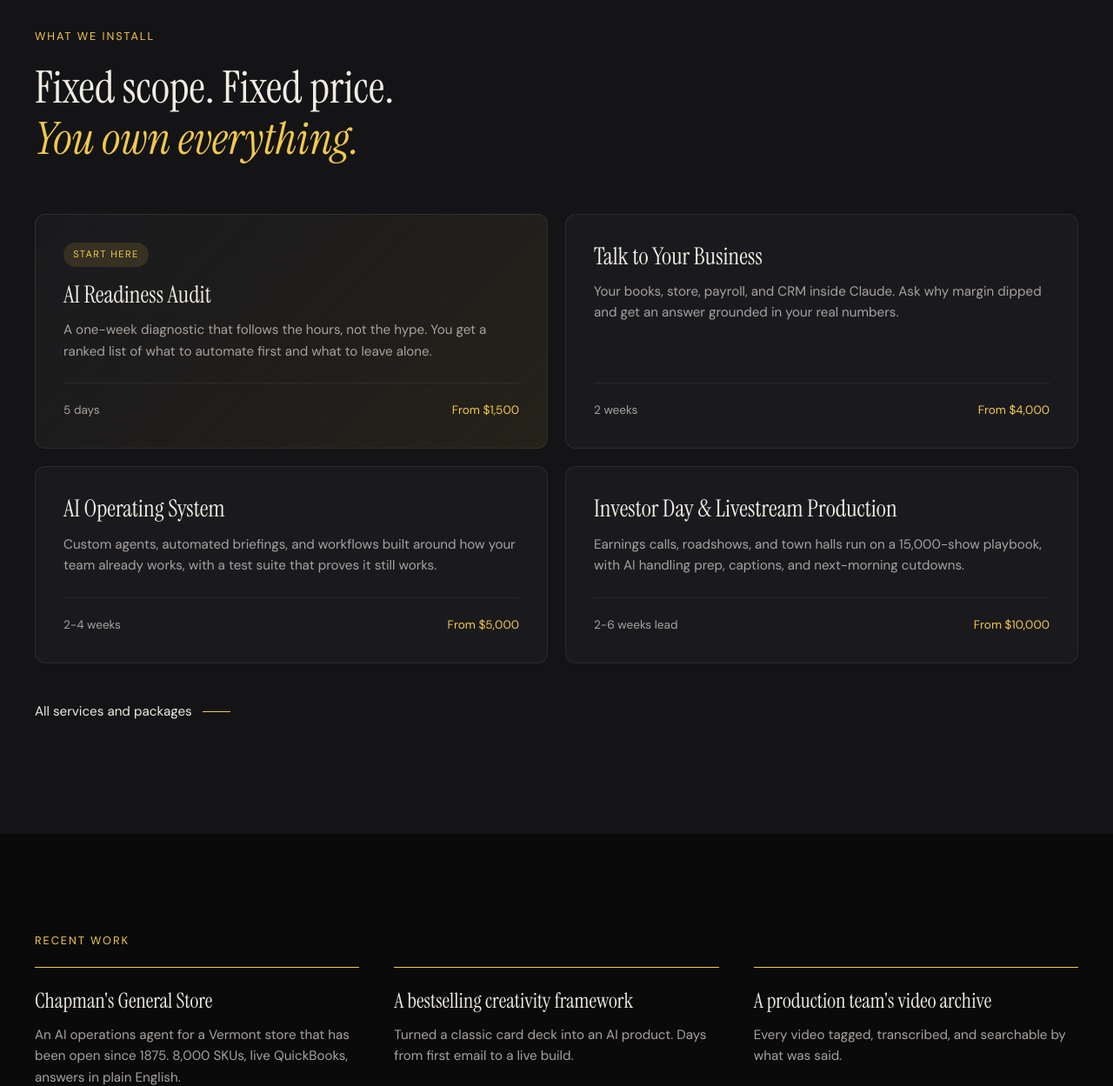
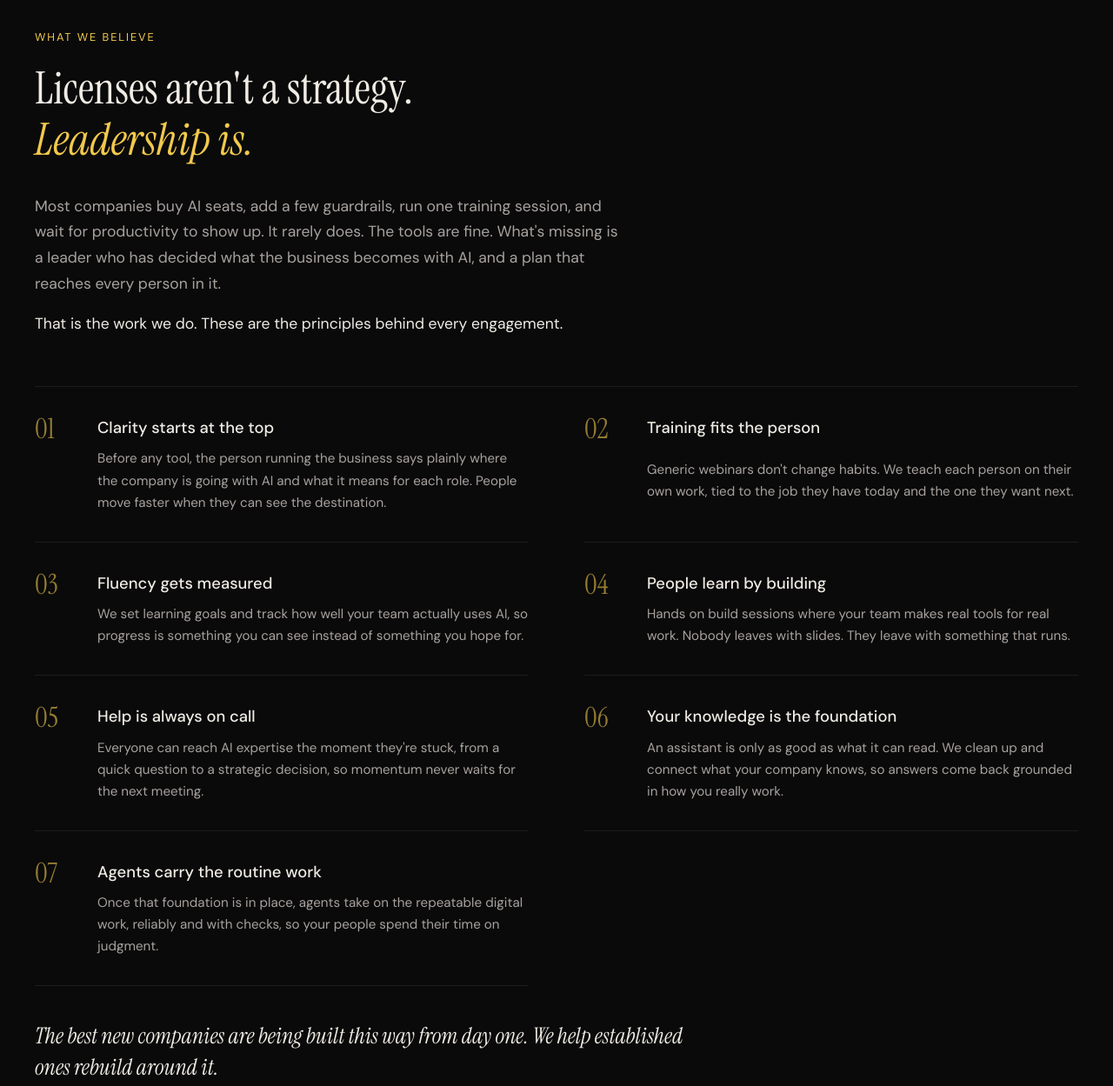
Before and after one commit to brookstraendly/attic-light-solutions, a plain HTML site: page index.html in a window 1280 px wide. Shown: the part 1600-2849 px from the top of the page at 87% size. Drawn offline with Linux system fonts and the light colour scheme; no server answers.

Commit message:
Home page: add a What we believe section with our AI transformation principles
Co-Authored-By: Claude Opus 5.5 <noreply@anthropic.com>

```diff
--- a/index.html
+++ b/index.html
@@ -22,7 +22,7 @@
     <link rel="preconnect" href="https://fonts.googleapis.com">
     <link rel="preconnect" href="https://fonts.gstatic.com" crossorigin>
     <link href="https://fonts.googleapis.com/css2?family=Instrument+Serif:ital@0;1&family=DM+Sans:ital,opsz,wght@0,9..40,300..700;1,9..40,300..700&display=swap" rel="stylesheet">
-    <link rel="stylesheet" href="styles.css?v=20261116b">
+    <link rel="stylesheet" href="styles.css?v=20261122a">
     <link rel="canonical" href="https://atticlightsolutions.com/">
 </head>
 <body>
@@ -115,6 +115,55 @@
                     </div>
                 </div>
                 <p class="audience-note">Not a business? <a href="house-calls.html">House Calls</a> is patient, one-on-one technology help for older adults and their families.</p>
+            </div>
+        </section>
+
+        <section class="philosophy" id="philosophy">
+            <div class="philosophy-inner">
+                <div class="section-label">What we believe</div>
+                <h2>Licenses aren't a strategy.<br><em>Leadership is.</em></h2>
+                <div class="philosophy-intro">
+                    <p>Most companies buy AI seats, add a few guardrails, run one training session, and wait for productivity to show up. It rarely does. The tools are fine. What's missing is a leader who has decided what the business becomes with AI, and a plan that reaches every person in it.</p>
+                    <p>That is the work we do. These are the principles behind every engagement.</p>
+                </div>
+                <ol class="principles">
+                    <li class="principle">
+                        <span class="principle-num" aria-hidden="true">01</span>
+                        <h3>Clarity starts at the top</h3>
+                        <p>Before any tool, the person running the business says plainly where the company is going with AI and what it means for each role. People move faster when they can see the destination.</p>
+                    </li>
+                    <li class="principle">
+                        <span class="principle-num" aria-hidden="true">02</span>
+                        <h3>Training fits the person</h3>
+                        <p>Generic webinars don't change habits. We teach each person on their own work, tied to the job they have today and the one they want next.</p>
+                    </li>
+                    <li class="principle">
+                        <span class="principle-num" aria-hidden="true">03</span>
+                        <h3>Fluency gets measured</h3>
+                        <p>We set learning goals and track how well your team actually uses AI, so progress is something you can see instead of something you hope for.</p>
+                    </li>
+                    <li class="principle">
+                        <span class="principle-num" aria-hidden="true">04</span>
+                        <h3>People learn by building</h3>
+                        <p>Hands on build sessions where your team makes real tools for real work. Nobody leaves with slides. They leave with something that runs.</p>
+                    </li>
+                    <li class="principle">
+                        <span class="principle-num" aria-hidden="true">05</span>
+                        <h3>Help is always on call</h3>
+                        <p>Everyone can reach AI expertise the moment they're stuck, from a quick question to a strategic decision, so momentum never waits for the next meeting.</p>
+                    </li>
+                    <li class="principle">
+                        <span class="principle-num" aria-hidden="true">06</span>
+                        <h3>Your knowledge is the foundation</h3>
+                        <p>An assistant is only as good as what it can read. We clean up and connect what your company knows, so answers come back grounded in how you really work.</p>
+                    </li>
+                    <li class="principle">
+                        <span class="principle-num" aria-hidden="true">07</span>
+                        <h3>Agents carry the routine work</h3>
+                        <p>Once that foundation is in place, agents take on the repeatable digital work, reliably and with checks, so your people spend their time on judgment.</p>
+                    </li>
+                </ol>
+                <p class="philosophy-close">The best new companies are being built this way from day one. We help established ones rebuild around it.</p>
             </div>
         </section>
 
--- a/styles.css
+++ b/styles.css
@@ -967,3 +967,33 @@ a.grid-card { color: var(--text); text-decoration: none; display: block; }
     .about-card, .contact-card { padding: 1.5rem 1.35rem; }
     .sb-group span { font-size: 1.6rem; }
 }
+
+/* ===== HOMEPAGE: philosophy ===== */
+.philosophy { padding: 8rem 2rem; border-top: 1px solid var(--border); }
+.philosophy-inner { max-width: var(--max-w); margin: 0 auto; }
+.philosophy h2 {
+    font-family: var(--serif); font-weight: 400;
+    font-size: clamp(2rem, 4vw, 3.2rem); line-height: 1.15; margin-bottom: 2rem;
+}
+.philosophy h2 em { font-style: italic; color: var(--accent); }
+.philosophy-intro { max-width: 680px; margin-bottom: 3.5rem; }
+.philosophy-intro p { color: var(--text-muted); font-size: 1.1rem; line-height: 1.7; }
+.philosophy-intro p + p { margin-top: 1rem; color: var(--text); }
+.principles {
+    list-style: none; padding: 0; margin: 0;
+    display: grid; grid-template-columns: repeat(2, 1fr); column-gap: 4rem;
+    border-top: 1px solid var(--border);
+}
+.principle { display: grid; grid-template-columns: 3.5rem 1fr; column-gap: 1rem; padding: 2rem 0; border-bottom: 1px solid var(--border); }
+.principle-num { grid-row: span 2; font-family: var(--serif); font-size: 2rem; line-height: 1; color: var(--accent); opacity: 0.6; }
+.principle h3 { font-size: 1.15rem; font-weight: 500; margin-bottom: 0.5rem; }
+.principle p { color: var(--text-muted); font-size: 0.95rem; line-height: 1.65; }
+.philosophy-close { margin-top: 2.5rem; font-family: var(--serif); font-style: italic; font-size: clamp(1.3rem, 2.2vw, 1.6rem); line-height: 1.4; max-width: 760px; }
+@media (max-width: 900px) {
+    .principles { grid-template-columns: 1fr; }
+}
+@media (max-width: 600px) {
+    .philosophy { padding: 5rem 1rem; }
+    .principle { grid-template-columns: 2.5rem 1fr; padding: 1.5rem 0; }
+    .principle-num { font-size: 1.6rem; }
+}
```
